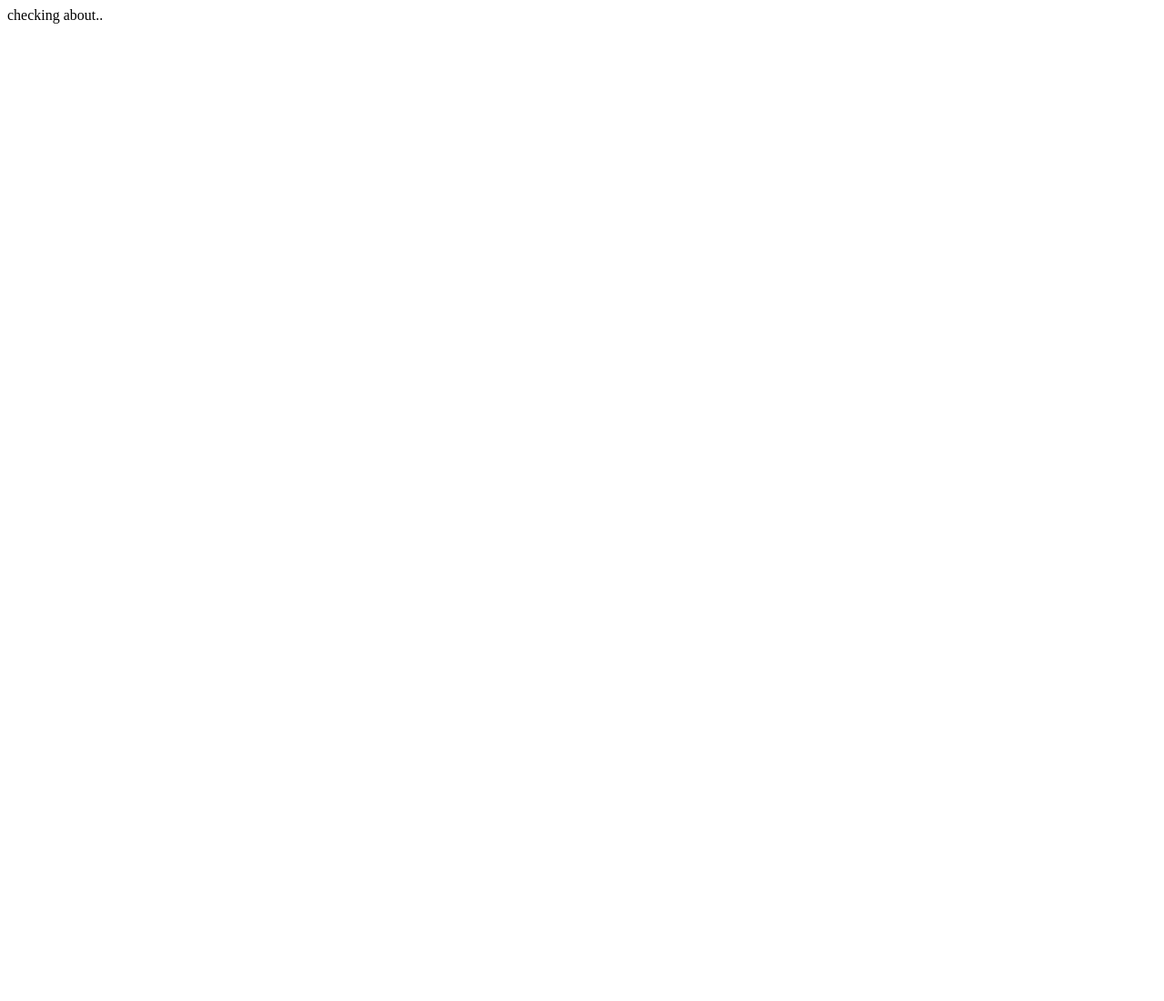
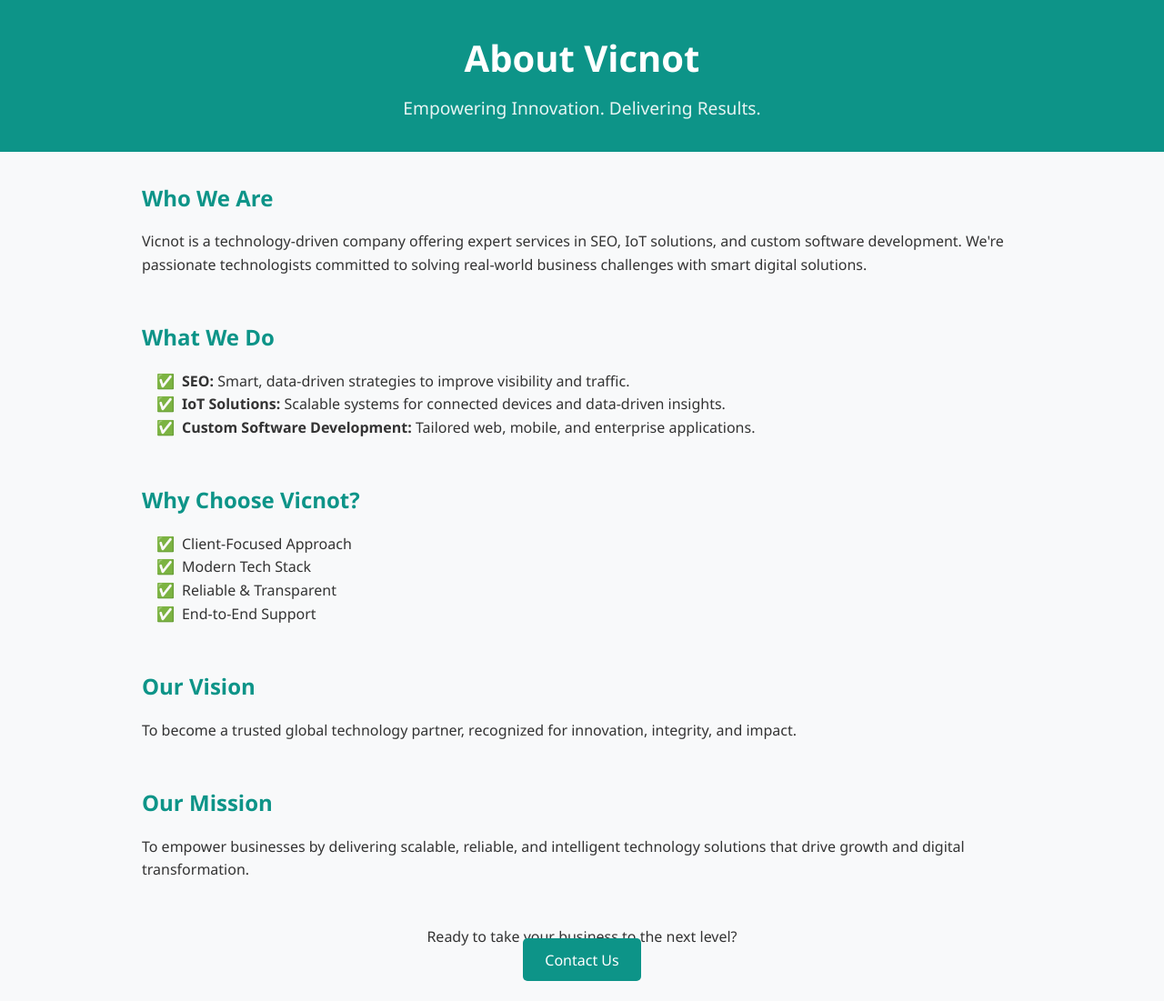
Before and after one commit to Sanjana2003rajput/Vicnot-project, a plain HTML site: page about.html in a window 1280 px wide. Shown: the whole page at 91% size. Before the commit the page ends 800 px from the top, so only its background shows below. Drawn offline with Linux system fonts and the light colour scheme.

Commit message:
sec commit

```diff
--- a/about.html
+++ b/about.html
@@ -6,6 +6,173 @@
     <title>Document</title>
 </head>
 <body>
-    checking about..
+    <!DOCTYPE html>
+<html lang="en">
+<head>
+  <meta charset="UTF-8">
+  <meta name="viewport" content="width=device-width, initial-scale=1">
+  <title>About Us - Vicnot</title>
+  <style>
+    * {
+      box-sizing: border-box;
+      margin: 0;
+      padding: 0;
+      font-family: 'Segoe UI', Tahoma, Geneva, Verdana, sans-serif;
+    }
+
+    body {
+      background-color: #f8f9fa;
+      color: #333;
+      line-height: 1.6;
+    }
+
+    header {
+      background:  #0d9488;
+      color: #fff;
+      padding: 2rem 1rem;
+      text-align: center;
+    }
+
+    header h1 {
+      font-size: 2.5rem;
+      margin-bottom: 0.5rem;
+    }
+
+    header p {
+      font-size: 1.2rem;
+      opacity: 0.9;
+    }
+
+    .container {
+      max-width: 1000px;
+      margin: auto;
+      padding: 2rem 1rem;
+    }
+
+    section {
+      margin-bottom: 3rem;
+    }
+
+    h2 {
+      color: #0d9488;
+      margin-bottom: 1rem;
+    }
+
+    ul {
+      list-style-type: none;
+      padding-left: 1rem;
+    }
+
+    ul li::before {
+      content: '✅';
+      margin-right: 0.5rem;
+      color: green;
+    }
+
+    .cta {
+      text-align: center;
+      margin-top: 3rem;
+    }
+
+    .cta a {
+      text-decoration: none;
+      background-color:  #0d9488;
+      color: white;
+      padding: 0.8rem 1.5rem;
+      border-radius: 5px;
+      transition: background 0.3s ease;
+    }
+
+    .cta a:hover {
+      background-color:  #0d9488;
+    }
+
+    /* Responsive */
+    @media (max-width: 768px) {
+      header h1 {
+        font-size: 2rem;
+      }
+    }
+
+    /* Animation */
+    .fade-in {
+      opacity: 0;
+      transform: translateY(20px);
+      transition: all 0.8s ease-in-out;
+    }
+
+    .fade-in.visible {
+      opacity: 1;
+      transform: translateY(0);
+    }
+  </style>
+</head>
+<body>
+
+  <header>
+    <h1>About Vicnot</h1>
+    <p>Empowering Innovation. Delivering Results.</p>
+  </header>
+
+  <div class="container">
+
+    <section class="fade-in">
+      <h2>Who We Are</h2>
+      <p>Vicnot is a technology-driven company offering expert services in SEO, IoT solutions, and custom software development. We're passionate technologists committed to solving real-world business challenges with smart digital solutions.</p>
+    </section>
+
+    <section class="fade-in">
+      <h2>What We Do</h2>
+      <ul>
+        <li><strong>SEO:</strong> Smart, data-driven strategies to improve visibility and traffic.</li>
+        <li><strong>IoT Solutions:</strong> Scalable systems for connected devices and data-driven insights.</li>
+        <li><strong>Custom Software Development:</strong> Tailored web, mobile, and enterprise applications.</li>
+      </ul>
+    </section>
+
+    <section class="fade-in">
+      <h2>Why Choose Vicnot?</h2>
+      <ul>
+        <li>Client-Focused Approach</li>
+        <li>Modern Tech Stack</li>
+        <li>Reliable & Transparent</li>
+        <li>End-to-End Support</li>
+      </ul>
+    </section>
+
+    <section class="fade-in">
+      <h2>Our Vision</h2>
+      <p>To become a trusted global technology partner, recognized for innovation, integrity, and impact.</p>
+    </section>
+
+    <section class="fade-in">
+      <h2>Our Mission</h2>
+      <p>To empower businesses by delivering scalable, reliable, and intelligent technology solutions that drive growth and digital transformation.</p>
+    </section>
+
+    <div class="cta fade-in">
+      <p>Ready to take your business to the next level?</p>
+      <a href="contact.html">Contact Us</a>
+    </div>
+
+  </div>
+
+  <script>
+    // Simple scroll animation
+    const elements = document.querySelectorAll('.fade-in');
+    const observer = new IntersectionObserver(entries => {
+      entries.forEach(entry => {
+        if (entry.isIntersecting) {
+          entry.target.classList.add('visible');
+        }
+      });
+    }, { threshold: 0.1 });
+
+    elements.forEach(el => observer.observe(el));
+  </script>
+
 </body>
 </html>
+
+</body>
+</html>
```
Also changed, not shown: services.html (+77 -0 lines), index.html (line endings or trailing spaces).
